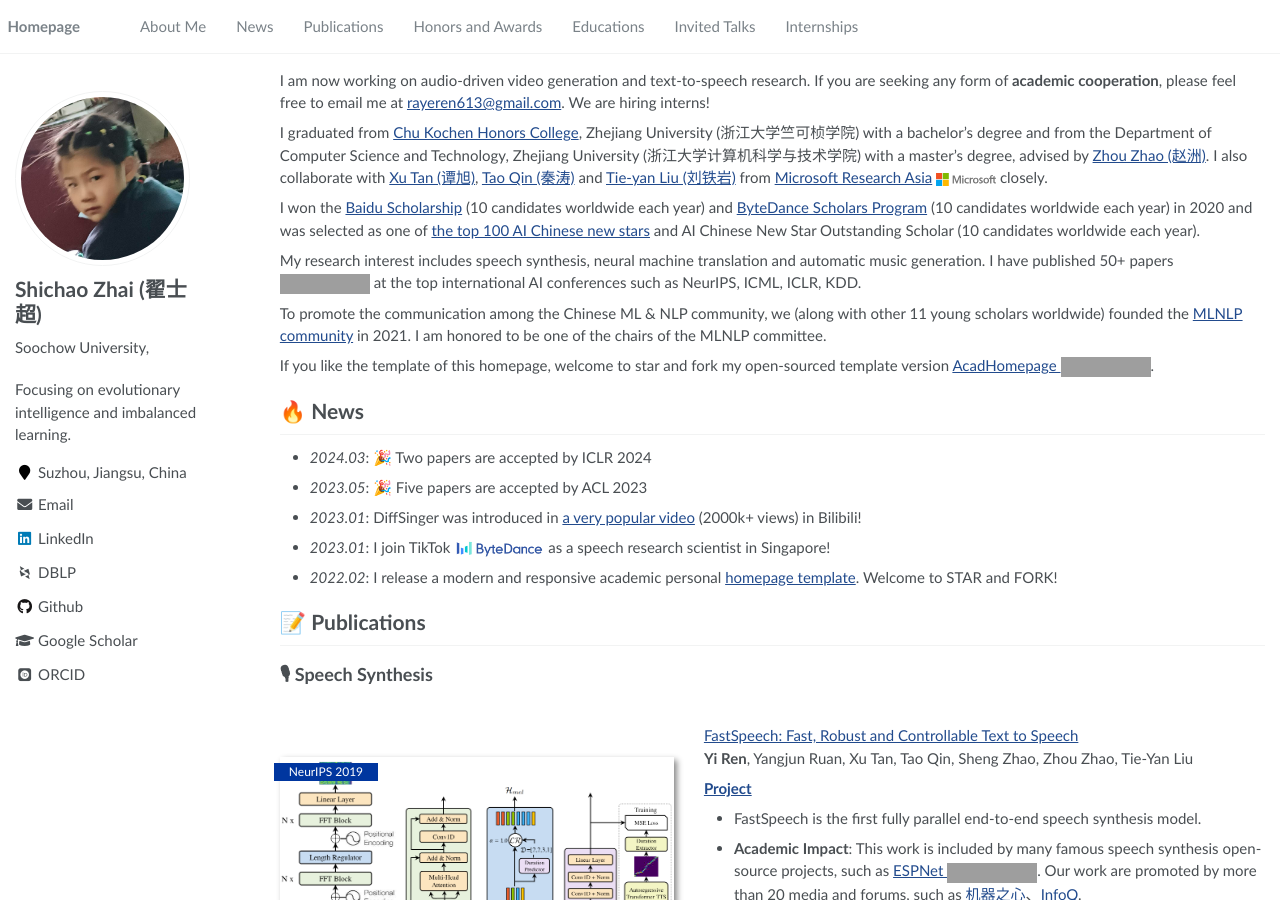
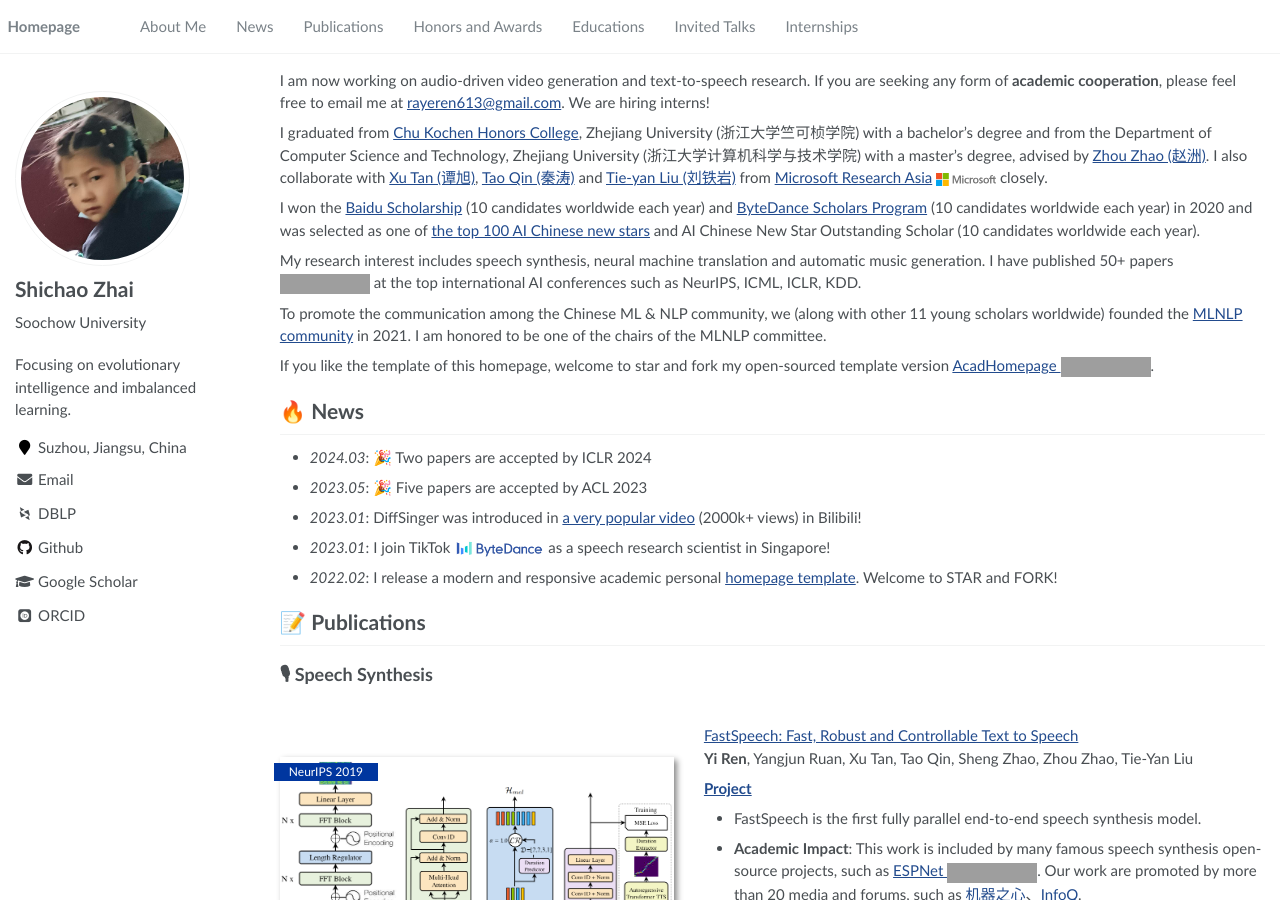
Before and after one commit to zhaishichao/zhaishichao.github.io, a Jekyll site: the page built from _pages/about.md, in a window 1280 px wide and 900 px high. Built offline with Jekyll 4.4.1, drawn with Linux system fonts in a browser that asks for light colours; some web fonts are replaced; grey boxes are pictures that could not be loaded.

Commit message:
修改了个人基本信息

```diff
--- a/_config.yml
+++ b/_config.yml
@@ -21,9 +21,9 @@ baidu_site_verification  : code-ZxFK3f4pfb
 
 # Site Author
 author:
-  name             : "Shichao Zhai (翟士超)"
+  name             : "Shichao Zhai"
   avatar           : "images/profile.jpg"
-  bio              : "Soochow University, "
+  bio              : "Soochow University"
   location         : "Suzhou, Jiangsu, China"
   employer         :
   pubmed           :
@@ -43,7 +43,7 @@ author:
   instagram        :
   impactstory      : #"https://profiles.impactstory.org/u/xxxx-xxxx-xxxx-xxxx"
   lastfm           :
-  linkedin         : "zhaishichao"
+  linkedin         : #"zhaishichao"
   dblp             : "https://dblp.org/pid/75/6568-6.html"
   orcid            : "https://orcid.org/0000-0002-9160-3848"
   pinterest        :
```
